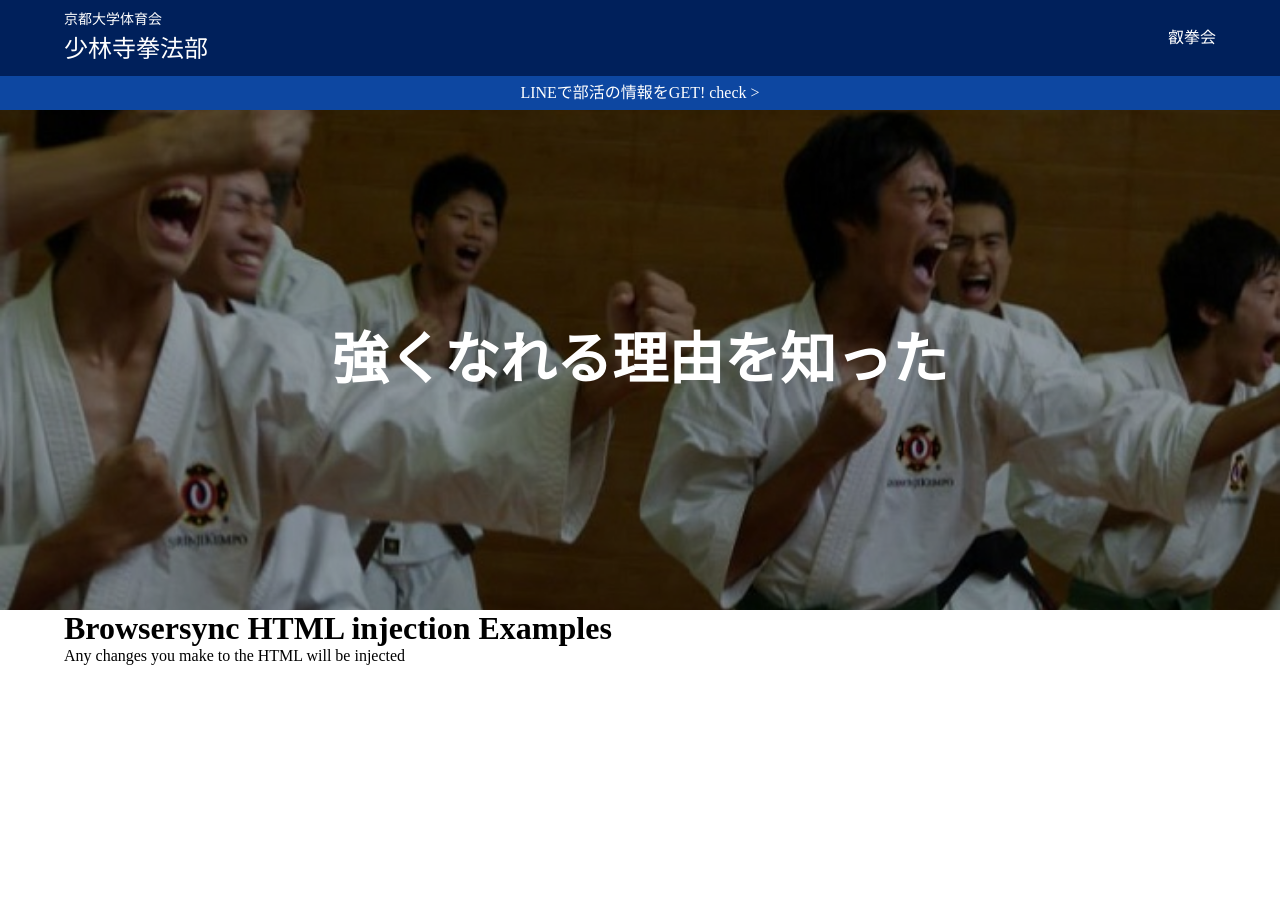
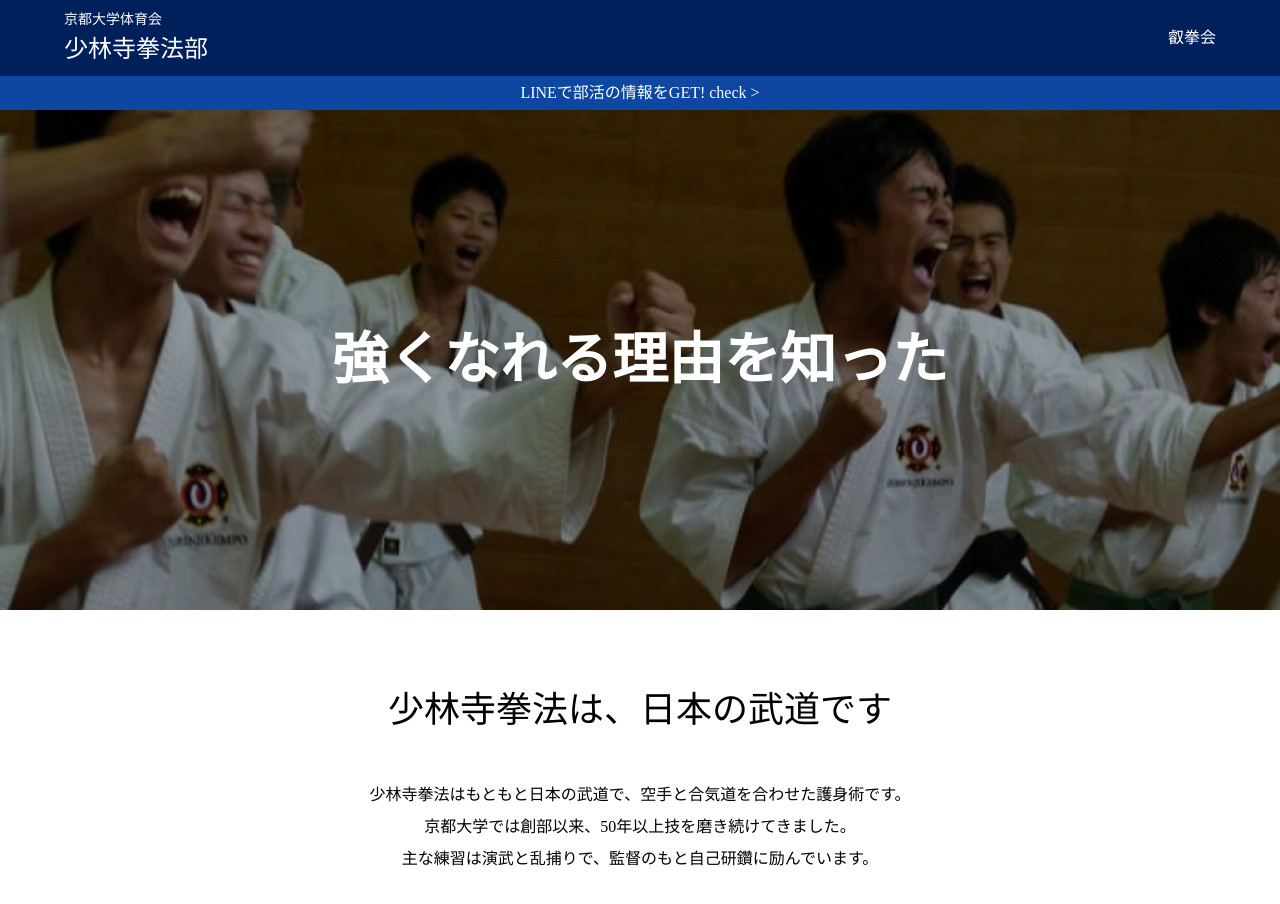
Before and after one commit to KushibikiMashu/ku-shorinji, a website: page public/index.html in a window 1280 px wide. Before the commit the page ends 800 px from the top, so only its background shows below. Drawn offline with Linux system fonts and the light colour scheme.

Commit message:
少林寺拳法の説明文を追加

```diff
--- a/public/assets/css/base.css
+++ b/public/assets/css/base.css
@@ -12,8 +12,16 @@ a {
     padding: 0 4rem;
 }
 
+.line-break {
+    display: none;
+}
+
 @media screen and (max-width:768px) {
     .container {
         padding: 0 2rem;
     }
+
+    .line-break {
+        display: inline;
+    }
 }
--- a/public/assets/css/main.css
+++ b/public/assets/css/main.css
@@ -39,8 +39,21 @@
     transform: translate(0,-50%);
 }
 
-.hero__phrase--line {
-    display: none;
+/* 少林寺拳法の紹介文 */
+.introduction {
+    margin: 2rem 0;
+    text-align: center;
+}
+
+.introduction__main {
+    padding: 3rem 0;
+
+    font-size: 2.25rem;
+    font-weight: 400;
+}
+
+.introduction__phrase {
+    line-height: 2;
 }
 
 /* スマホ対応 */
@@ -48,8 +61,4 @@
     .hero__phrase {
         font-size: 2.5rem;
     }
-
-    .hero__phrase--line {
-        display: inline;
-    }
 }
--- a/public/index.html
+++ b/public/index.html
@@ -41,12 +41,18 @@
 <!-- メイン画像 -->
 <div class="hero">
     <div class="hero__image"></div>
-    <h2 class="hero__phrase">強くなれる<br class="hero__phrase--line" />理由を知った</h2>
+    <h1 class="hero__phrase">強くなれる<br class="line-break"/>理由を知った</h1>
 </div>
 
 <div class="container">
-    <h1>Browsersync HTML injection Examples</h1>
-    <p>Any changes you make to the HTML will be injected</p>
+    <div class="introduction">
+        <h2 class="introduction__main">少林寺拳法は、<br class="line-break"/>日本の武道です</h2>
+        <p class="introduction__phrase">
+            少林寺拳法はもともと日本の武道で、空手と合気道を合わせた護身術です。<br/>
+            京都大学では創部以来、50年以上技を磨き続けてきました。<br/>
+            主な練習は演武と乱捕りで、監督のもと自己研鑽に励んでいます。
+        </p>
+    </div>
 </div>
 
 </body>
```
